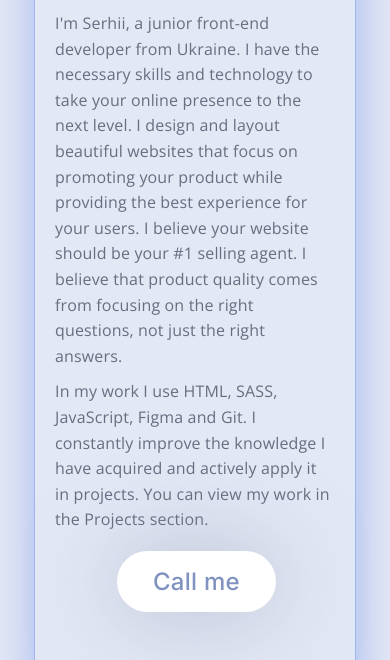
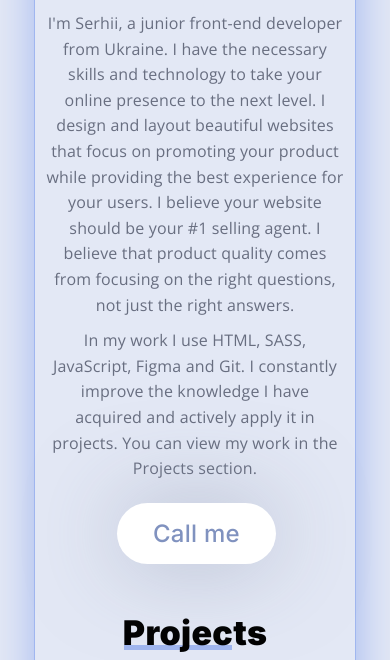
Before and after one commit to Banny-b/portfolio, a plain HTML site: page index.html in a window 390 px wide. Shown: the part 688-1348 px from the top of the page. Drawn offline with nearby package versions, Linux system fonts and the light colour scheme; a web font is replaced by a local one.

Commit message:
portfolio
fixed

```diff
--- a/sass/layouts/_about.scss
+++ b/sass/layouts/_about.scss
@@ -68,8 +68,11 @@
 @media only screen and (min-width: 320px) and (max-width: 767px) {
     .about {
     padding: 0 0 90px 0;
+    &-inner {
+        text-align: center;
+    }
     &-image__link {
-        top: 550px;
+        top: 502px;
         left: 82px;
         box-shadow: 0px 0px 88px 0px rgba(135, 143, 169, 0.50);
         padding: 16px 36px;
@@ -97,7 +100,7 @@
     &-info__text {
         font-size: 16px;
         letter-spacing: 0.16px;
-        max-width: 280px;
+        max-width: 299px;
         margin-bottom: 10px;
     }
     &-info__text:nth-child(2) {
```
Also changed, not shown: css/main.css, css/main.min.css, 2 other files.
